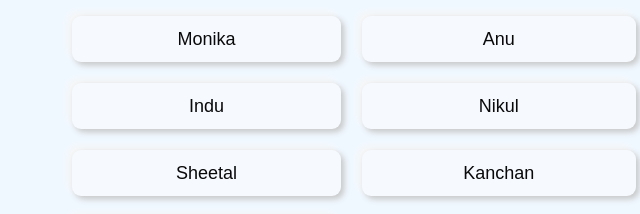
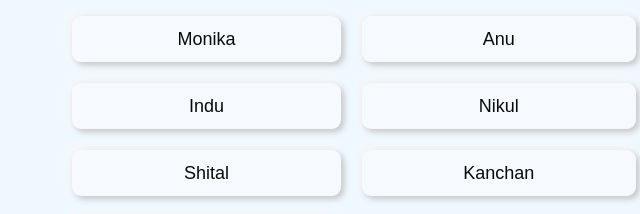
Before and after one commit to tanbir-create/ayurveda-calls, a plain HTML site: page index.html in a window 1280 px wide. Shown: the top 214 px of the page, 0-640 px from the left. Drawn offline with nearby package versions, Linux system fonts and the light colour scheme.

Commit message:
Update index.html

```diff
--- a/index.html
+++ b/index.html
@@ -26,7 +26,7 @@
 <button class="btn" id="sanjeev" >Sanjeev</button>
 
 
-<button class="btn" id="sheetal" >Sheetal</button>
+<button class="btn" id="shital" >Shital</button>
 <button class="btn" id="kanchan" >Kanchan</button>
 
 
```
